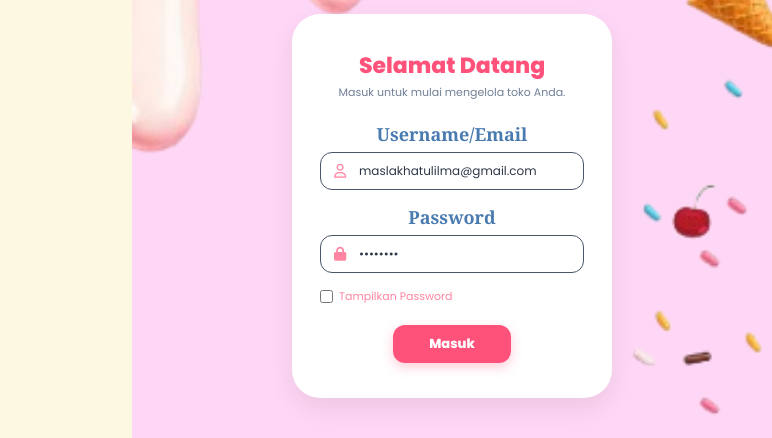
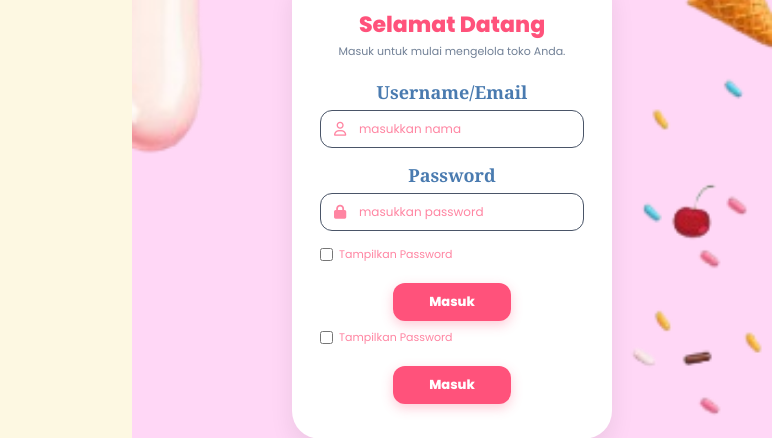
Before and after one commit to maslakhatulilma-pixel/JieLo-Ice-cream, a plain HTML site: page index.html in a window 1280 px wide. Shown: the part 194-632 px from the top of the page, 508-1280 px from the left. Drawn offline with Linux system fonts and the light colour scheme.

Commit message:
Add files via upload

```diff
--- a/index.html
+++ b/index.html
@@ -255,7 +255,7 @@
     <label>Username/Email</label>
     <div class="input-box">
       <i class="fa-regular fa-user"></i>
-              <input type="text" placeholder="masukkan nama" value="maslakhatulilma@gmail.com" required>
+      <input type="text" placeholder="masukkan nama" required>
     </div>
   </div>
 
@@ -263,9 +263,18 @@
     <label>Password</label>
     <div class="input-box">
       <i class="fa-solid fa-lock"></i>
-              <input type="password" id="passwordInput" placeholder="masukkan password" value="12345678" required>
+      <input type="password" id="passwordInput" placeholder="masukkan password" required>
     </div>
   </div>
+
+  <div class="form-extra">
+    <label class="remember-me">
+      <input type="checkbox" id="togglePassword"> Tampilkan Password
+    </label>
+  </div>
+
+  <button type="submit" class="btn-masuk">Masuk</button>
+</form>
 
           <div class="form-extra">
             <label class="remember-me">
```
Lines whose indentation alone changed are shown as unchanged.
